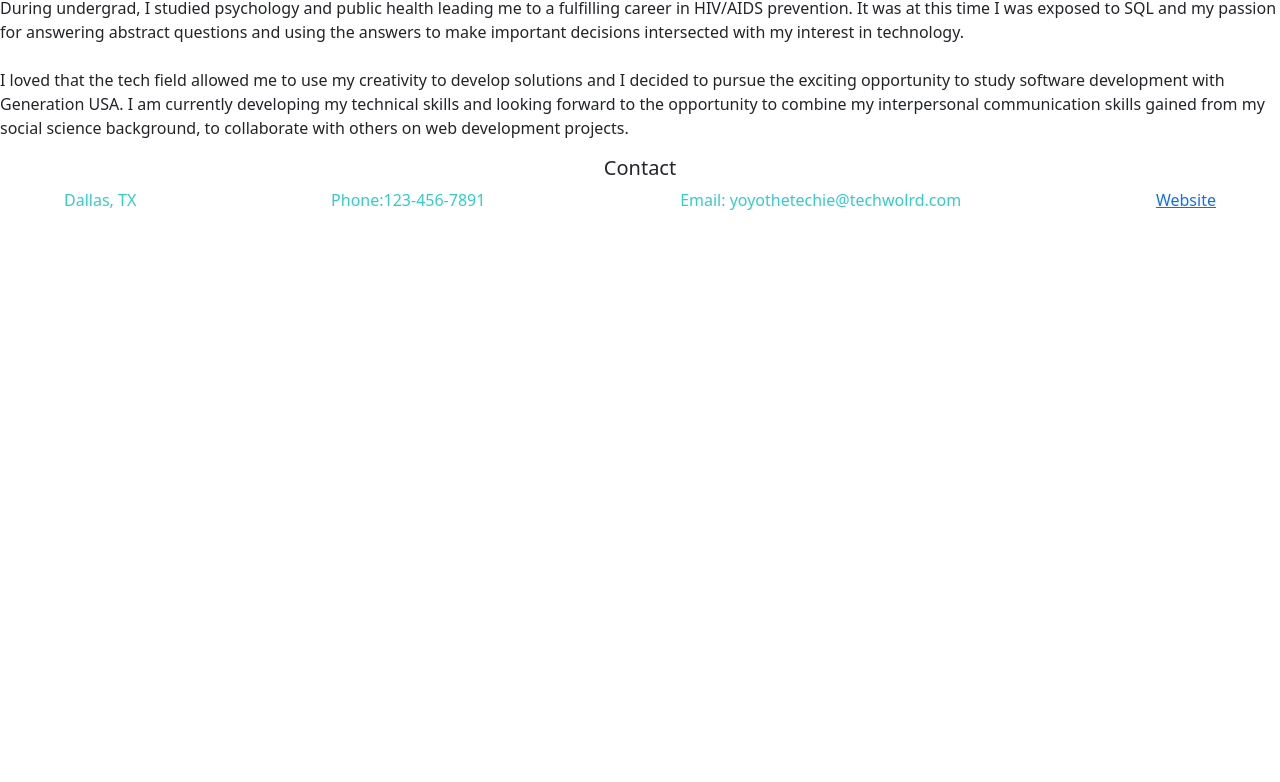
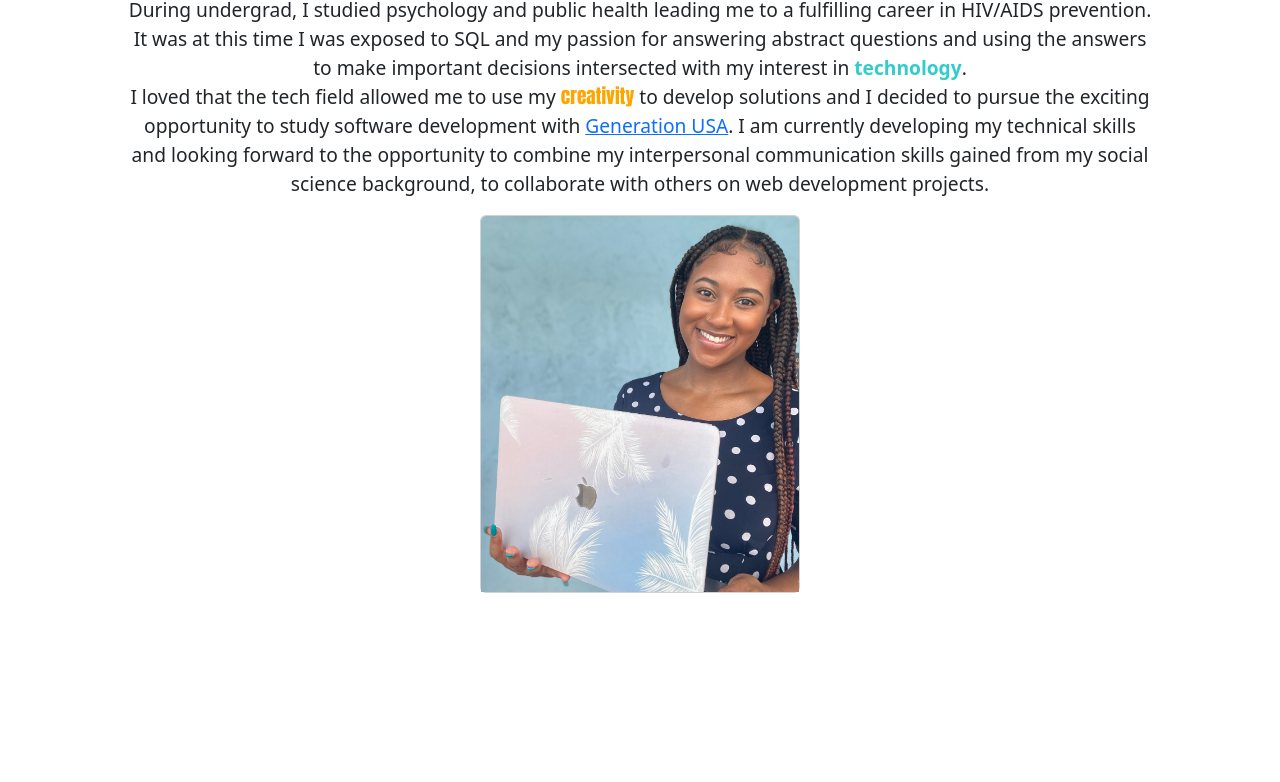
Before and after one commit to yhakeem/profile-site, a plain HTML site: page bio.html in a window 1280 px wide. Shown: the part 116-898 px from the top of the page. Before the commit the page ends 800 px from the top, so only its background shows below. Drawn offline with nearby package versions, Linux system fonts and the light colour scheme.

Commit message:
bio changes

```diff
--- a/bio.html
+++ b/bio.html
@@ -49,28 +49,38 @@
          </header>
         <!-- bio -->
         <main>
-            <section>
-                <h1>Bio</h1>
-                <article>
-                <p>
+            <section >
+                <h1 id="home-title">Bio</h1>
+            <article>
+                <p id="biopara">
                     During undergrad, I studied psychology and public health leading me
                     to a fulfilling career in HIV/AIDS prevention. It was at this time I
                     was exposed to SQL and my passion for answering abstract questions and
                     using the answers to make important decisions intersected with my interest
-                    in technology.
-                    <br><br>
-                    I loved that the tech field allowed me to use my creativity to develop
+                    in <span id="tech">technology</span>.
+                    <br>
+                    I loved that the tech field allowed me to use my <span id="create">creativity</span> to develop
                     solutions and I decided to pursue the exciting opportunity to study software
-                    development with Generation USA. I am currently developing my technical skills
+                    development with <a href="https://usa.generation.org/">Generation USA</a>. I am currently developing my technical skills
                     and looking forward to the opportunity to combine my interpersonal communication
                     skills gained from my social science background, to collaborate with others on
                     web development projects.
+
+
                 </p>
+
+                <div id="bio-pic" class="card" style="width: 20rem;">
+                    <img  src="./imgs/IMG_6959.jpg" class="card-img-top" alt="...">
+                  </div>
             </article>
+
+
+
+
             </section>
         </main>
 
-        <footer>
+        <footer id="bi-footer">
             <h5>Contact</h5>
          <div>
             <p>Dallas, TX</p>
--- a/styles.css
+++ b/styles.css
@@ -4,6 +4,38 @@ body {
   }
   #footer{
     margin-top: 12%;
+  }
+
+  #tech{
+    color: #33cccc;
+    font-weight: bold;
+
+  }
+
+  #create{
+    color: orange;
+    font-family: Impact, Haettenschweiler, 'Arial Narrow Bold', sans-serif;
+
+  }
+
+
+
+  #biopara{
+    text-align: center;
+    padding-left: 10%;
+    padding-right: 10%;
+    font-size: larger;
+  }
+
+  #bio-pic{
+   margin-bottom: 15%;
+   display: block;
+  margin-left: auto;
+  margin-right: auto;
+  }
+
+  #bio-footer{
+    padding-top: 50%;
   }
 
 footer > div{
```
Also changed, not shown: imgs/IMG_6959.jpg (added).
